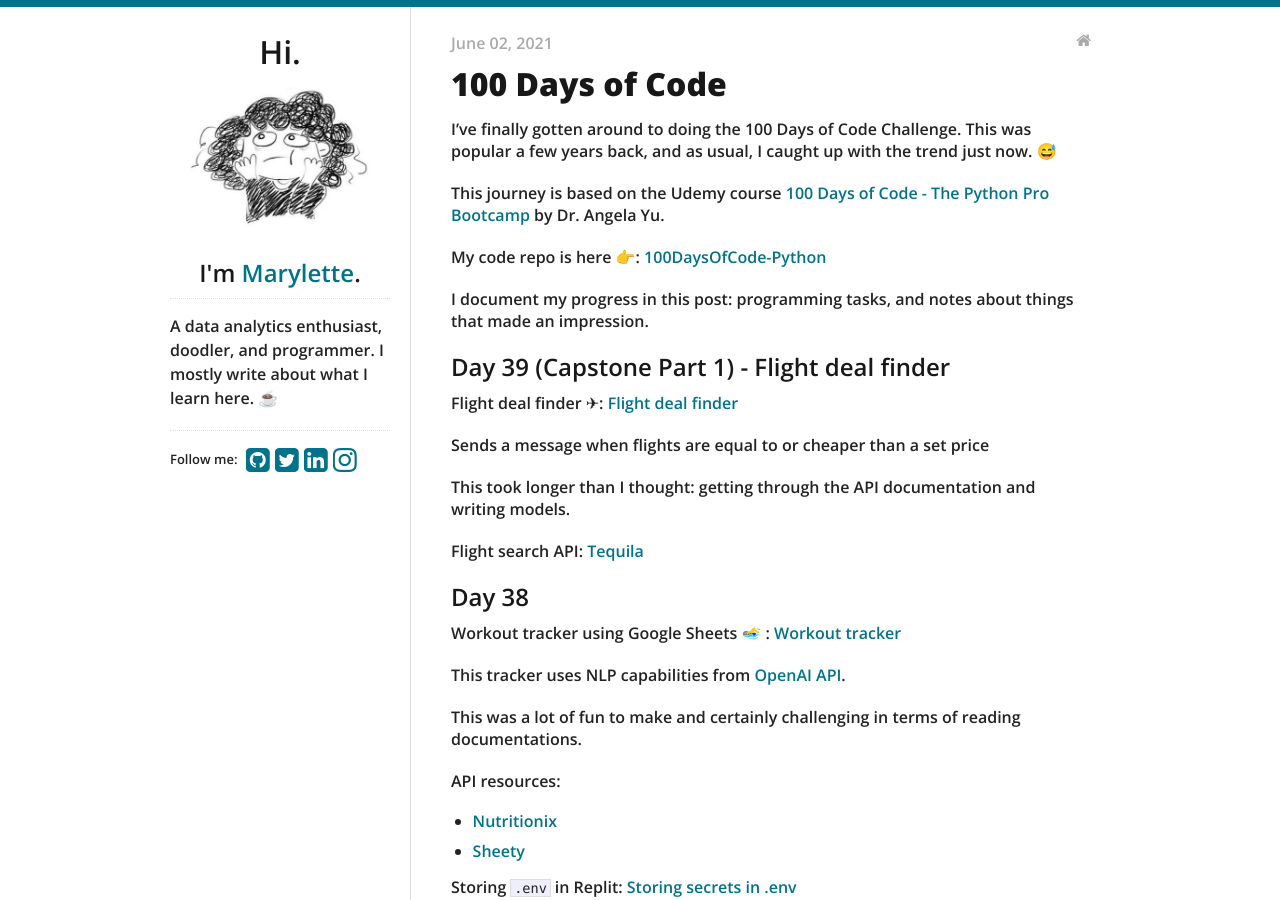
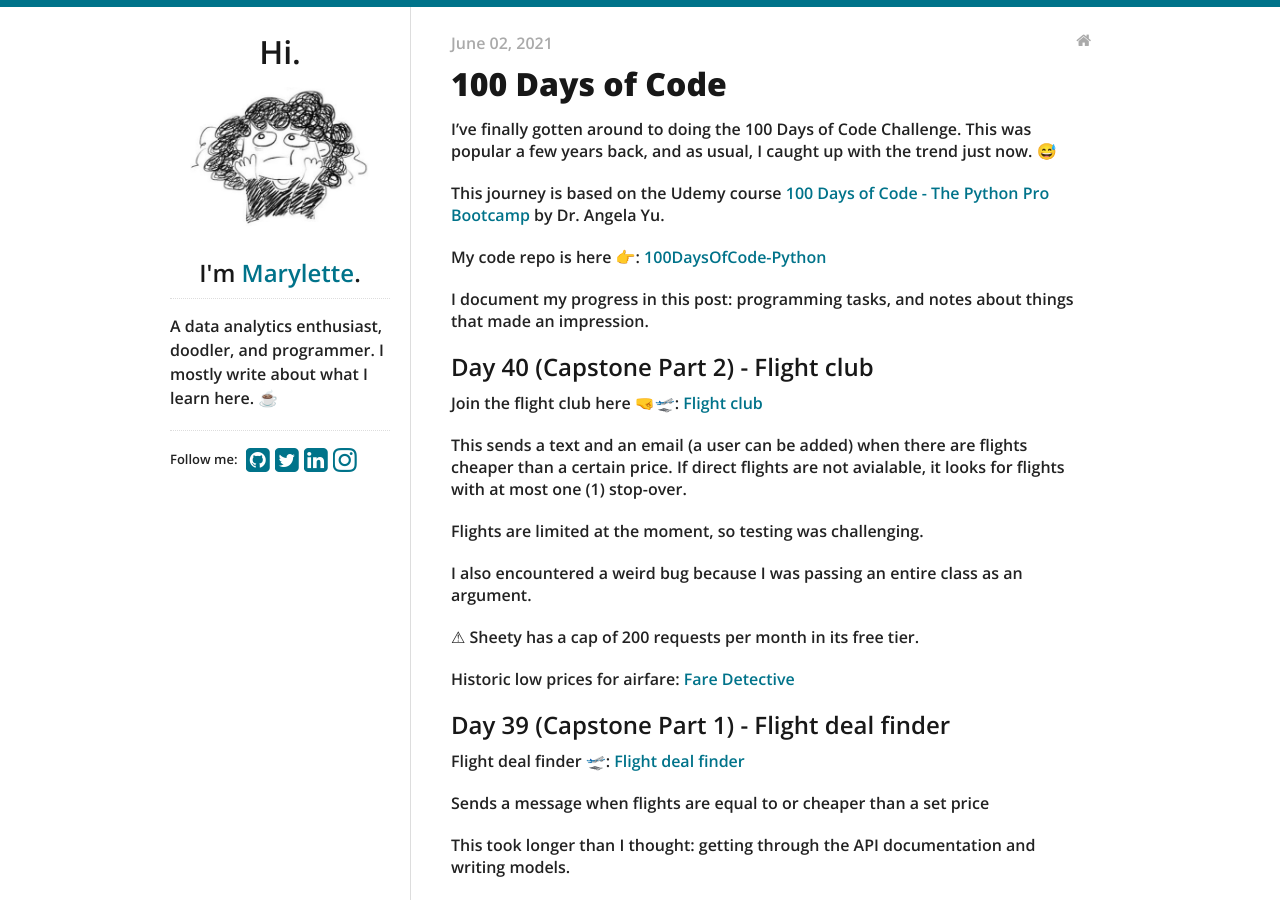
Before and after one commit to maryletteroa/maryletteroa.github.io, a Jekyll site: the page built from _posts/2021-06-02-hundred-days-of-python.md, in a window 1280 px wide and 900 px high. Built offline with Jekyll 4.4.1, drawn with Linux system fonts in a browser that asks for light colours.

Commit message:
update post with day 40 (capstone part 2 - flight club)

```diff
--- a/_posts/2021-06-02-hundred-days-of-python.md
+++ b/_posts/2021-06-02-hundred-days-of-python.md
@@ -13,10 +13,25 @@
 
 I document my progress in this post: programming tasks, and notes about things that made an impression.
 
+## Day 40 (Capstone Part 2) - Flight club
+
+Join the flight club here 🤜🛫: [Flight club](https://replit.com/@maryletteroa/flight-club)
+
+This sends a text and an email (a user can be added) when there are flights cheaper than a certain price. If direct flights are not avialable, it looks for flights with at most one (1) stop-over.
+
+Flights are limited at the moment, so testing was challenging.
+
+I also encountered a weird bug because I was passing an entire class as an argument.
+
+⚠ Sheety has a cap of 200 requests per month in its free tier.
+
+
+Historic low prices for airfare: [Fare Detective](https://www.faredetective.com/farehistory)
+
 
 ## Day 39 (Capstone Part 1) - Flight deal finder
 
-Flight deal finder ✈: [Flight deal finder](https://replit.com/@maryletteroa/flight-deal-finder)
+Flight deal finder 🛫: [Flight deal finder](https://replit.com/@maryletteroa/flight-deal-finder)
 
 Sends a message when flights are equal to or cheaper than a set price
 
```
